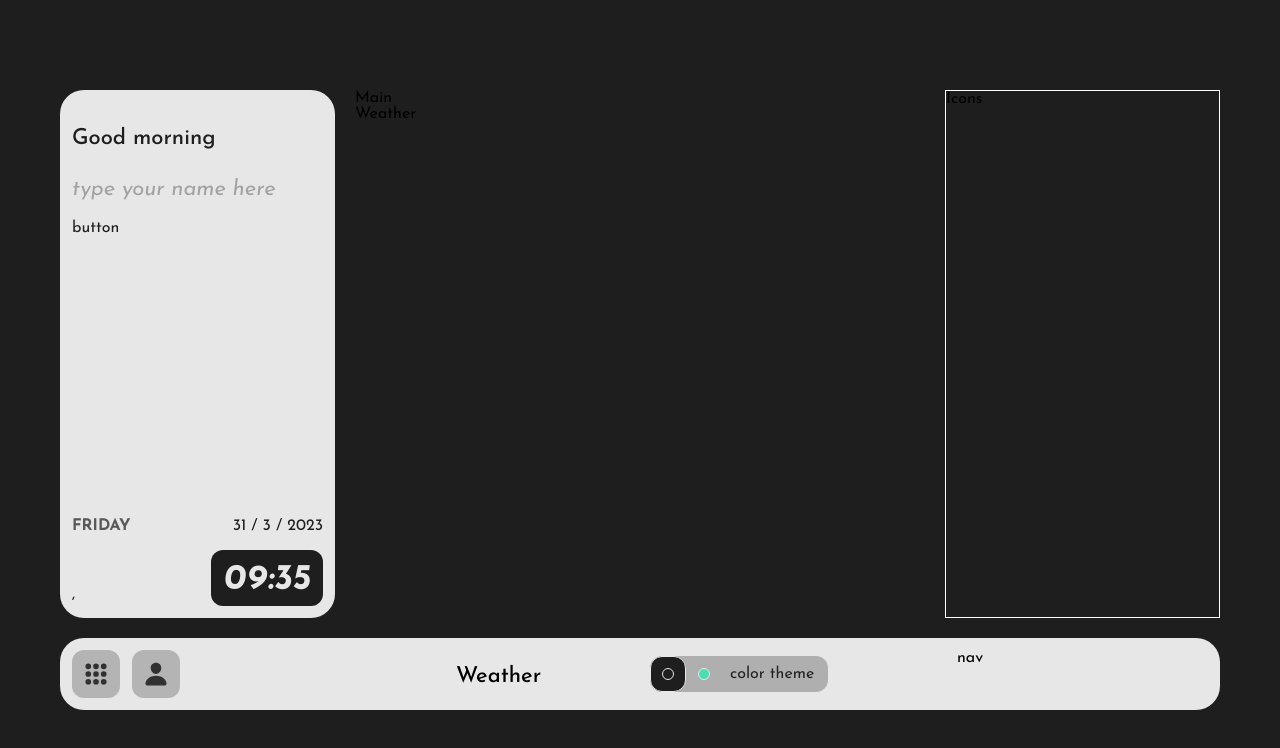
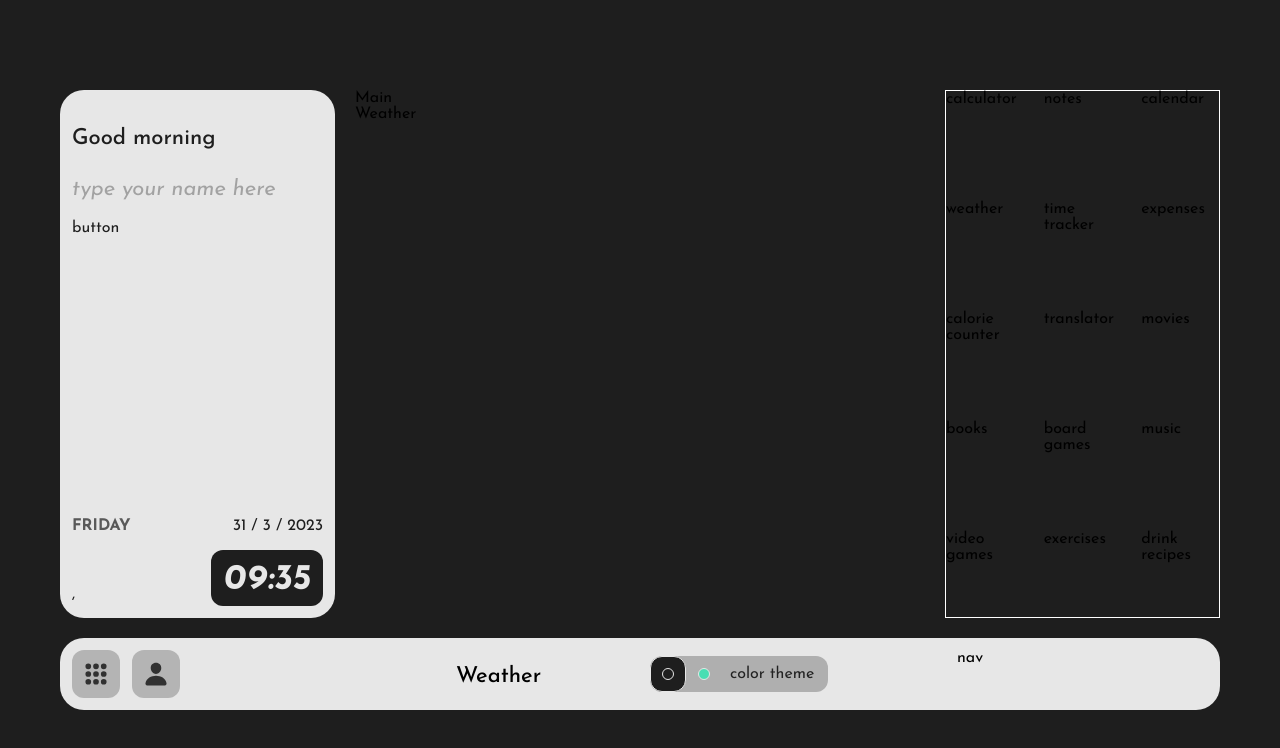
Before and after one commit to DagnaSchmidt/Dev-Dash-v2, a React (Create React App) app: page / in a window 1280 px wide. Shown: the top 748 px of the page. Built offline with nearby package versions, Linux system fonts and the light colour scheme; no server answers.

Commit message:
icons content

```diff
--- a/src/Components/Icons.js
+++ b/src/Components/Icons.js
@@ -6,7 +6,7 @@ import '../Styles/Components_Styles/Icons.css';
 
 const Icons = ( {activeWidget} ) => {
 
-  const allWidgets = [
+  const widgetsList = [
     ['calculator', 'IoCalculator'],
     ['notes', 'IoCopy'],
     ['calendar', 'IoCalendar'],
@@ -24,9 +24,17 @@ const Icons = ( {activeWidget} ) => {
     ['drink recipes', 'IoBeer']
   ]
 
+  const allWidgets = widgetsList.map((item) => {
+    return (
+      <div key={item[0]}>
+        {item[0]}
+      </div>
+    )
+  })
+
   return (
     <section className={`icons ${activeWidget === 'none' && 'icons-closed'}`}>
-        Icons
+        {allWidgets}
     </section>
   )
 }
--- a/src/Styles/Components_Styles/Icons.css
+++ b/src/Styles/Components_Styles/Icons.css
@@ -61,4 +61,10 @@
 }
 .icons {
   border: 1px solid white;
+  display: grid;
+  -moz-column-gap: 20px;
+       column-gap: 20px;
+  row-gap: 24px;
+  grid-template-columns: 1fr 1fr 1fr [last];
+  grid-template-rows: 1fr 1fr 1fr 1fr 1fr;
 }/*# sourceMappingURL=Icons.css.map */
--- a/src/Styles/Components_Styles/Icons.scss
+++ b/src/Styles/Components_Styles/Icons.scss
@@ -2,4 +2,9 @@
 
 .icons {
     border: 1px solid white; //temp style DELETE LATER
+    display: grid;
+    column-gap: 20px;
+    row-gap: 24px;
+    grid-template-columns: 1fr 1fr 1fr [last];
+    grid-template-rows: 1fr 1fr 1fr 1fr 1fr;
 }
```
Also changed, not shown: 1 other file (tests, documents, lock files or other folders).
